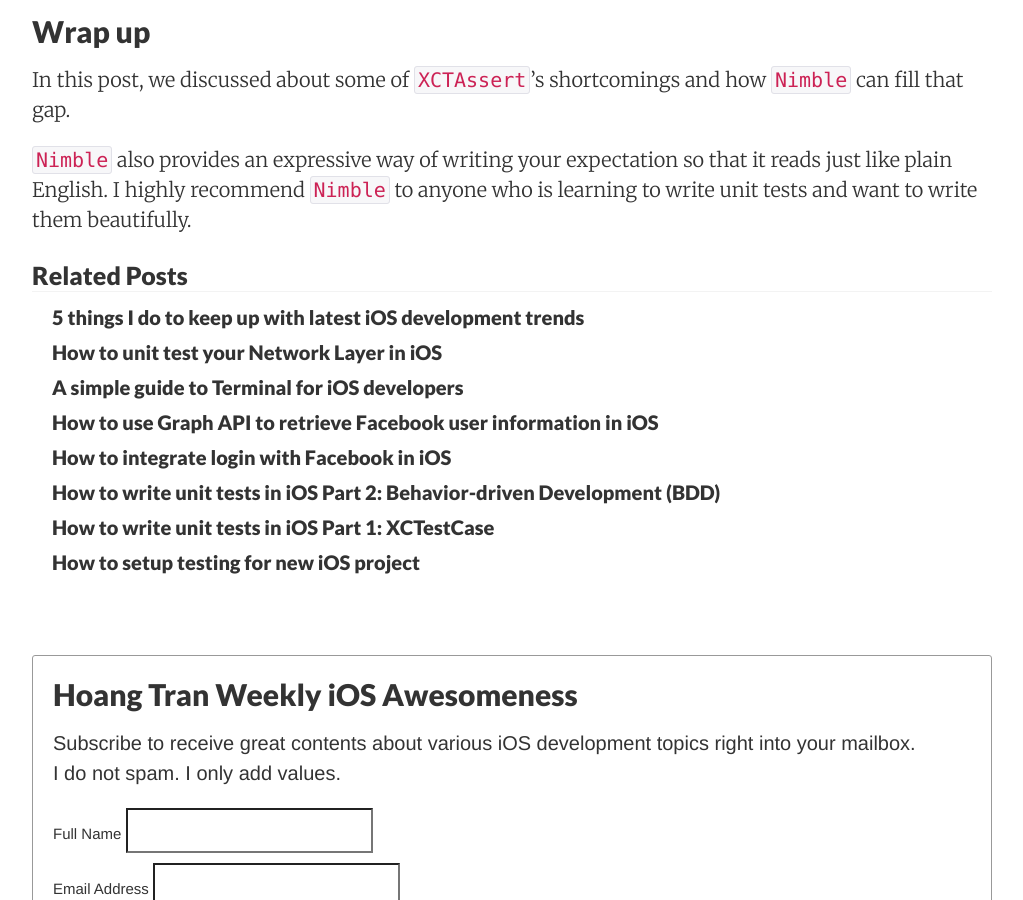
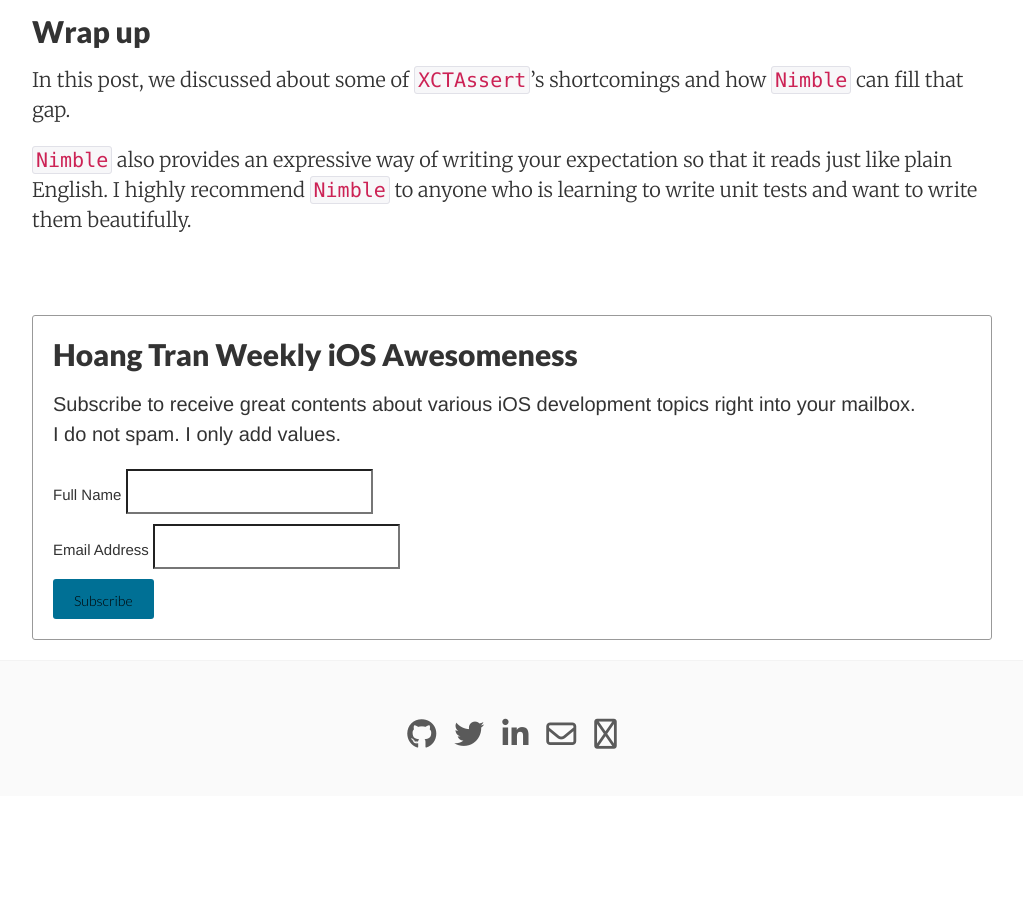
Before and after one commit to hoang-tran/hoang-tran.github.io, a Jekyll site: the page built from _posts/2016-08-09-write-better-unit-test-assertion-with-nimble.md, in a window 1280 px wide and 900 px high, scrolled down 3596 px. Shown: the whole window, without its empty margins (128-1151 px from the left). Built offline with Jekyll 4.4.1, drawn with Linux system fonts in a browser that asks for light colours; nearby versions of some CDN libraries; comment, search, counter and statistics services are not loaded; after the commit the page ends 4392 px from its top, so only the background shows below that.

Commit message:
add correct related post feature to post template

```diff
--- a/_layouts/post.html
+++ b/_layouts/post.html
@@ -42,13 +42,15 @@
   <div class="fb-comments" data-href="{{ site.url }}{{ page.url }}" data-width="100%" data-numposts="{{ site.facebook_comments_number }}"></div>
 {% endif %}
 
-{% if site.show_related_posts %}
+{% if site.show_related_posts and page.related %}
   <h3 class="related-post-title">{{ site.text.post.related_posts }}</h3>
-  {% for post in site.related_posts %}
+  {% for post in site.posts %}
     <div class="post ml2">
-      <a href="{{ post.url | prepend: site.baseurl }}" class="post-link">
-        <h4 class="post-title">{{ post.title }}</h4>
-      </a>
+      {% if page.related contains post.title %}
+        <a href="{{ post.url | prepend: site.baseurl }}" class="post-link">
+          <h4 class="post-title">{{ post.title }}</h4>
+        </a>
+      {% endif %}
     </div>
   {% endfor %}
 {% endif %}
```
